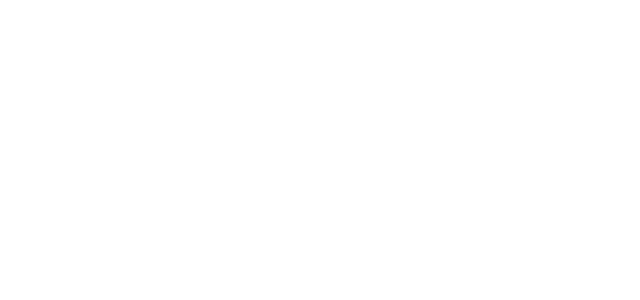
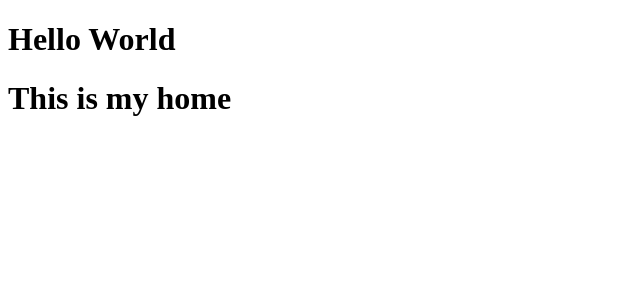
Before and after one commit to eehhssaan/MC-Frontend-v1, a Next.js app: page / in a window 1280 px wide. Shown: the top 300 px of the page, without its empty margins (0-640 px from the left). Built offline with nearby package versions, Linux system fonts and the light colour scheme.

Commit message:
setup basic component structure within project for future development

```diff
--- /dev/null
+++ b/src/components/organisms/home.jsx
@@ -0,0 +1,11 @@
+import React from "react";
+
+function Home() {
+  return (
+    <div>
+      <h1>This is my home</h1>
+    </div>
+  );
+}
+
+export default Home;
--- /dev/null
+++ b/src/components/organisms/layout.jsx
@@ -0,0 +1,12 @@
+import React from "react";
+
+function Layout({ children }) {
+  return (
+    <div>
+      <h1>Hello World</h1>
+      {children}
+    </div>
+  );
+}
+
+export default Layout;
--- a/src/pages/index.js
+++ b/src/pages/index.js
@@ -1,21 +1,20 @@
-import Head from "next/head";
-import Image from "next/image";
-import { Inter } from "next/font/google";
-import styles from "@/styles/Home.module.css";
+import Home from "../components/organisms/home";
+import Layout from "../components/organisms/layout";
 
-const inter = Inter({ subsets: ["latin"] });
-
-function Home() {
+function HomePage() {
   return (
     <>
-      <Head>
-        <title>Create Next App</title>
-        <meta name='description' content='Generated by create next app' />
-        <meta name='viewport' content='width=device-width, initial-scale=1' />
-        <link rel='icon' href='/favicon.ico' />
-      </Head>
+      <Layout>
+        <Home />
+      </Layout>
     </>
   );
 }
 
-export default Home;
+export async function getStaticProps() {
+  return {
+    props: {},
+  };
+}
+
+export default HomePage;
```
Also changed, not shown: src/pages/test.js (added, +20 -0 lines).
